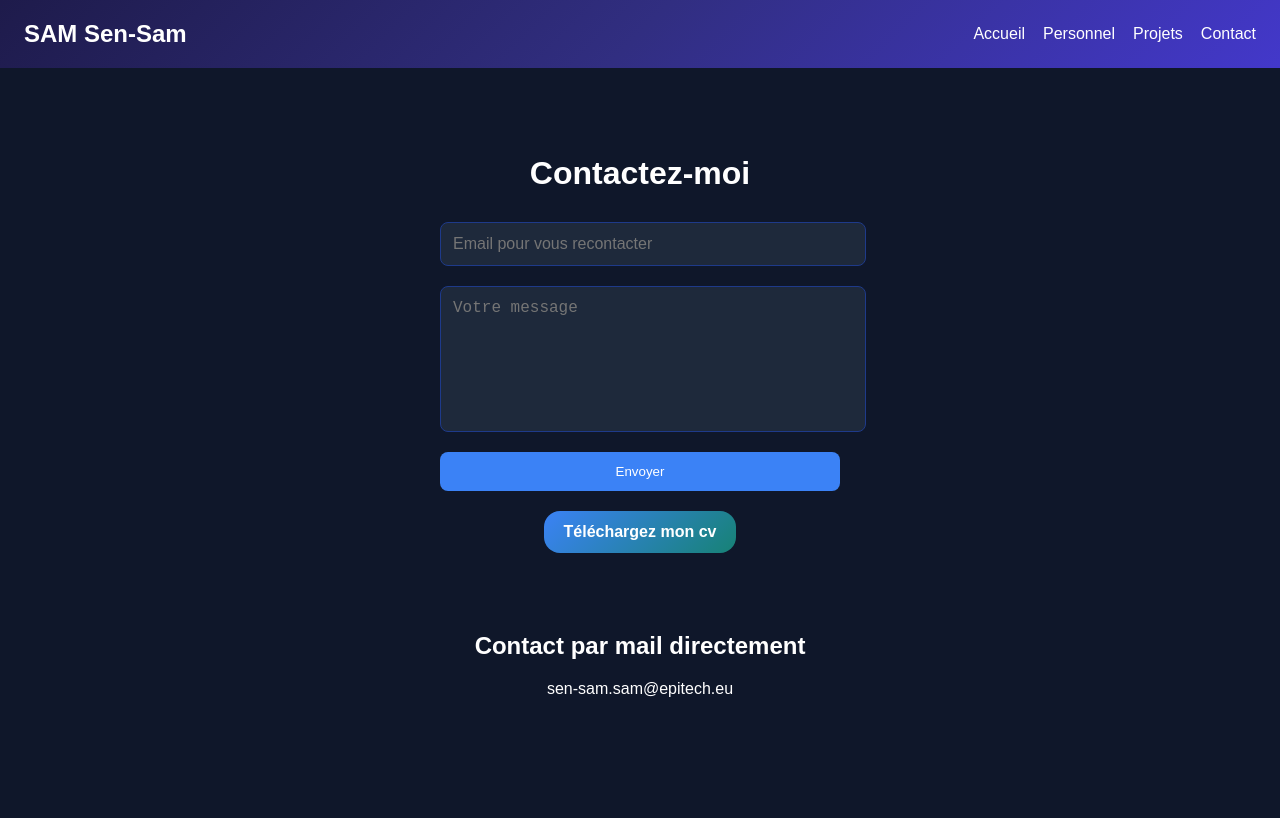
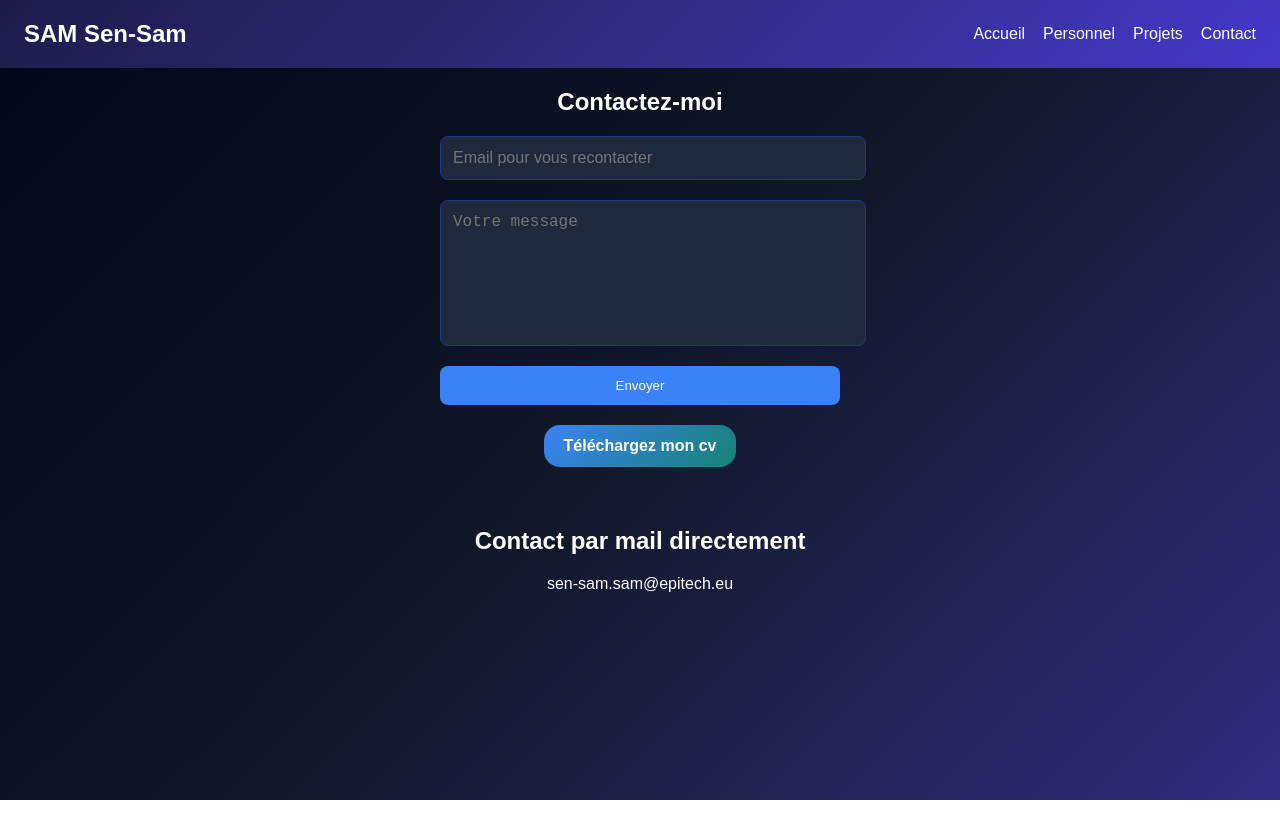
Before and after one commit to ssamepi/Portfolio, a Vue app in the folder My_Portfolio/: page /contact in a window 1280 px wide. Built offline with nearby package versions, Linux system fonts and the light colour scheme.

Commit message:
chore(Contact.vue, Carroussel.vue): make page standing on one full page without overflow

```diff
--- a/My_Portfolio/src/components/Carroussel.vue
+++ b/My_Portfolio/src/components/Carroussel.vue
@@ -23,6 +23,7 @@ export default {
 <style scoped>
 .div-carousel {
   width: 100%;
+  overflow: hidden;
 }
 
 .carousel {
--- a/My_Portfolio/src/components/Contact.vue
+++ b/My_Portfolio/src/components/Contact.vue
@@ -6,7 +6,7 @@ export default {
 </script>
 
 <template>
-  <section class="contact">
+  <section>
     <h2>Contactez-moi</h2>
     <form action="https://formspree.io/f/xqenqryw" method="POST" class="form">
       <input
@@ -24,15 +24,7 @@ export default {
 </template>
 
 <style scoped>
-.contact {
-  padding: 60px 20px;
-  text-align: center;
-  background: #0f172a;
-  color: white;
-}
-
 .contact h2 {
-  margin-bottom: 30px;
   font-size: 2rem;
 }
 
@@ -54,7 +46,6 @@ textarea {
   background: #1e293b;
   color: white;
   font-size: 1rem;
-  transition: 0.3s;
 }
 
 textarea {
```
